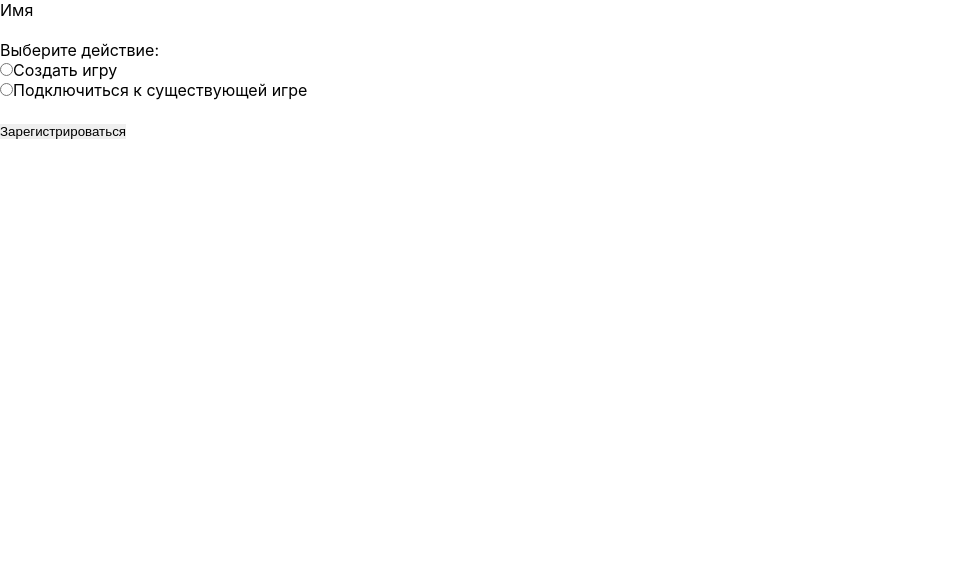
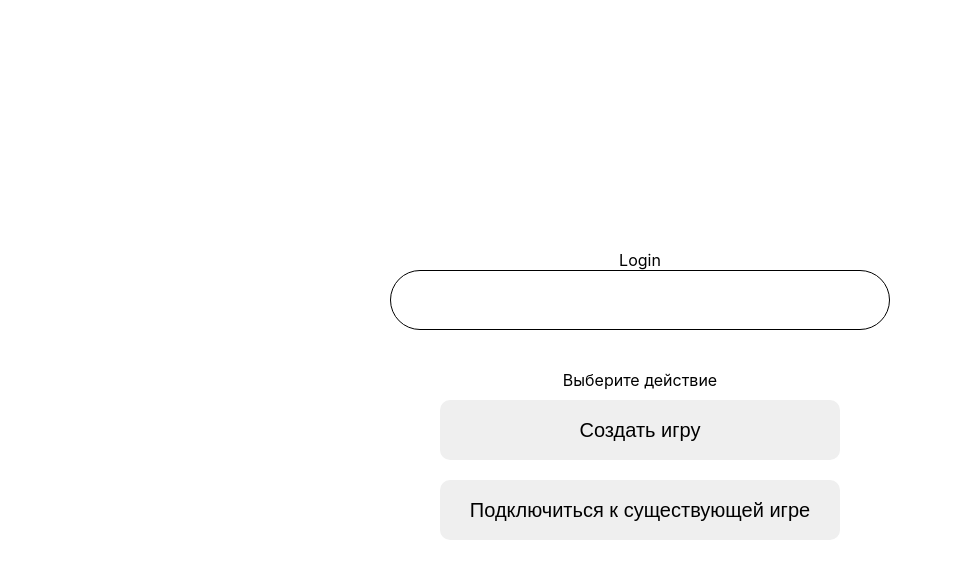
Before and after one commit to AG0n1/SeaBattle, a React (Create React App) app: page / in a window 1280 px wide. Shown: the top 578 px of the page, without its empty margins (0-953 px from the left). Built offline with nearby package versions, Linux system fonts and the light colour scheme; the HTML template or start-up script is replaced by a standard one.

Commit message:
fixed handler

```diff
--- a/src/App.css
+++ b/src/App.css
@@ -6,3 +6,29 @@
   border: 0;
   box-sizing: border-box;
 }
+
+.HandlerLogin {
+  width: 100%;
+  HEIGHT: 100vh;
+  display: flex;
+  flex-direction: column;
+  justify-content: center;
+  align-items: center;
+}
+
+.inp {
+  padding-left: 20px;
+  width: 500px;
+  height: 60px;
+  border: 1px solid;
+  border-radius: 30px;
+  font-size: 20px;
+}
+
+.btn {
+  font-size: 20px;
+  width: 400px;
+  height: 60px;
+  border-radius: 10px;
+  margin: 10px;
+}
--- a/src/components/HandlerLogin.js
+++ b/src/components/HandlerLogin.js
@@ -1,28 +1,49 @@
+import { useState } from "react";
+
 function HandlerLogin() {
-    const style = {
-        display: "none"
+
+
+    const [displayCreate, setDisplayCreate] = useState("none")
+    const [displayConnect, setDisplayConnect] = useState("none")
+    const openCreate = () => {
+        if (displayConnect === "block") {
+            setDisplayConnect("none")
+        }
+        setDisplayCreate("block")
+    }
+    const openConnect = () => {
+        if (displayCreate === "block") {
+            setDisplayCreate("none")
+        }
+        setDisplayConnect("block")
+    }
+    const styleCreate = {
+        display: displayCreate
+    }
+    const styleConnect = {
+        display: displayConnect
     }
     return (
         <div className="HandlerLogin">
-            <label htmlFor="nameInput">Имя</label>
-            <input type="text" id="nameInput" required/><br/><br/>
+            <div className="LoginTitle">
+                Login
+            </div>
+            <input type="text" className="inp" id="nameInput" required/><br/><br/>
 
-            <label>Выберите действие:</label><br/>
-            <input type="radio" id="createGame" required/>
-            <label htmlFor="createGame">Создать игру</label><br/>
-            <input type="radio" id="joinGame" required/>
-            <label htmlFor="joinGame">Подключиться к существующей игре</label><br/><br/>
-
-            <div id="gameIdInput" style={style}>
-                <label htmlFor="gameId">Введите GameID:</label>
-                <input type="text" id="gameId" /><br/><br/>
+            <div className="chooseText" >
+                Выберите действие
             </div>
 
-            <div id="gameCreationInfo" style={style}>
-                <p>Ура</p>
+            <button className="btn reateGame" onClick={openCreate} >Создать игру</button>
+            <button className="btn joinGame" onClick={openConnect}>Подключиться к существующей игре</button>
+
+            <div id="gameIdInput" style={styleCreate}>
+                Ура!
             </div>
 
-            <button type="submit">Зарегистрироваться</button>
+            <div id="gameCreationInfo" style={styleConnect}>
+                <input className="inp" placeholder="Введите идентификатор игры" />
+            </div>
         </div>
     );
 }
```
